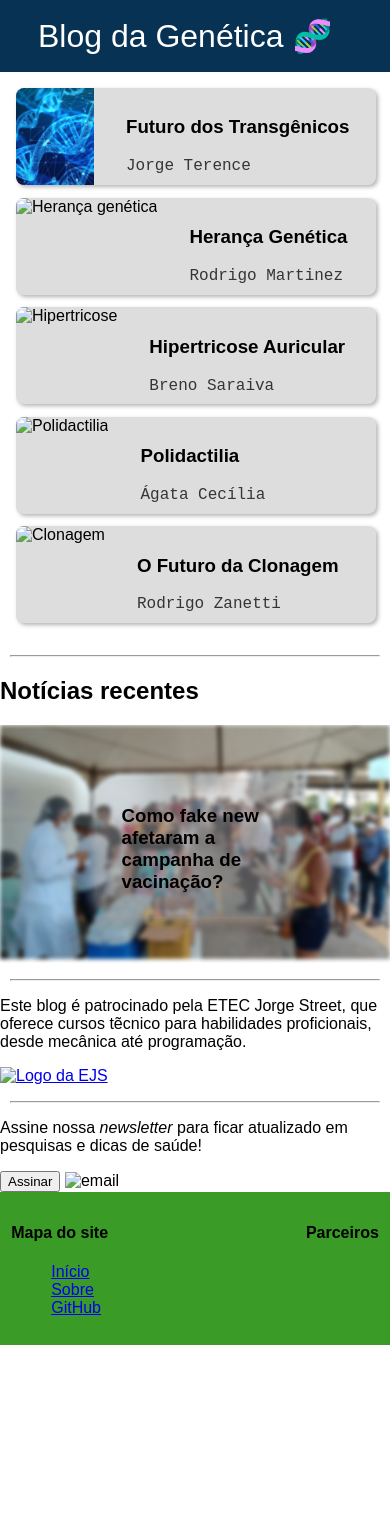
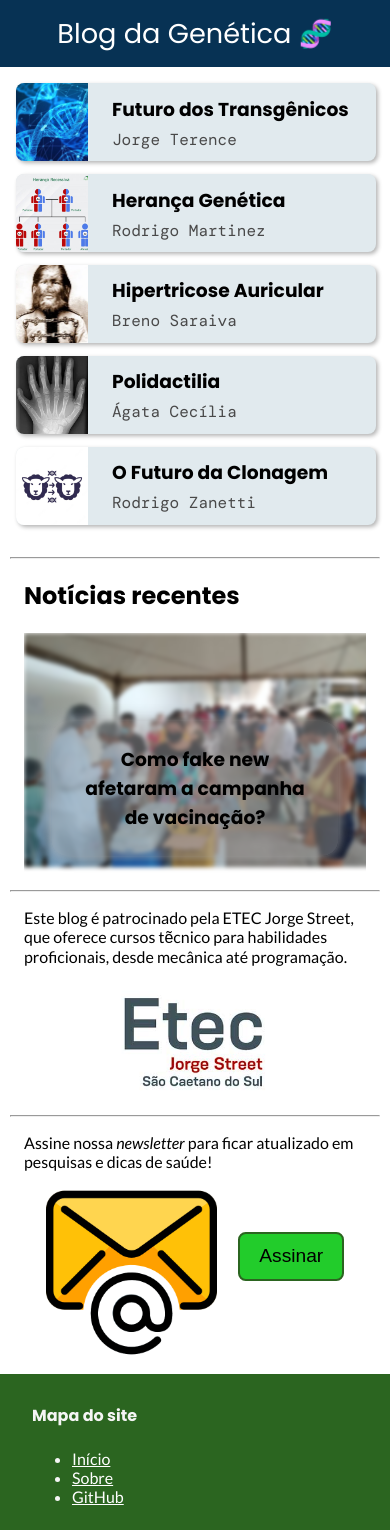
Before and after one commit to JorgeTerence/health-blog, a plain HTML site: page index.html in a window 390 px wide. Before the commit the page ends 1345 px from the top, so only its background shows below. Drawn offline with nearby package versions, Linux system fonts and the light colour scheme.

Commit message:
Presentation ✌️

```diff
--- a/index.html
+++ b/index.html
@@ -12,12 +12,7 @@
   </head>
   <body>
     <nav>
-      <a class="logo" href="#">Blog da Genética 🧬</a>
-      <ul>
-        <li><a href="#articles">Artigos</a></li>
-        <li><a href="#partners">Parceiros</a></li>
-        <li><a href="about.html">Sobre</a></li>
-      </ul>
+      <a class="logo" href="index.html">Blog da Genética 🧬</a>
     </nav>
 
     <main>
@@ -25,33 +20,37 @@
         <div>
           <img src="assets/home/genes.jpg" alt="Transgênicos" />
           <div>
-            <a href="pages/transgenicos.html"><h3>Futuro dos Transgênicos</h3></a>
+            <a href="pages/transgenicos.html">
+              <h3>Futuro dos Transgênicos</h3>
+            </a>
             <span class="author">Jorge Terence</span>
           </div>
         </div>
         <div>
-          <img src="" alt="Herança genética" />
+          <img src="assets/home/herança-genética.jpg" alt="Herança genética" />
           <div>
             <a href="pages/herança.html"><h3>Herança Genética</h3></a>
             <span class="author">Rodrigo Martinez</span>
           </div>
         </div>
         <div>
-          <img src="" alt="Hipertricose" />
+          <img src="assets/home/chewie.jpg" alt="Hipertricose" />
           <div>
-            <a href="pages/hipertricose.html"><h3>Hipertricose Auricular</h3></a>
+            <a href="pages/hipertricose.html"
+              ><h3>Hipertricose Auricular</h3></a
+            >
             <span class="author">Breno Saraiva</span>
           </div>
         </div>
         <div>
-          <img src="" alt="Polidactilia" />
+          <img src="assets/home/six-fingers.jpg" alt="Polidactilia" />
           <div>
             <a href="pages/polidactilia.html"><h3>Polidactilia</h3></a>
             <span class="author">Ágata Cecília</span>
           </div>
         </div>
         <div>
-          <img src="" alt="Clonagem" />
+          <img src="assets/home/clonning.jpg" alt="Clonagem" />
           <div>
             <a href="pages/clonagem.html"><h3>O Futuro da Clonagem</h3></a>
             <span class="author">Rodrigo Zanetti</span>
@@ -65,7 +64,7 @@
         <h2>Notícias recentes</h2>
         <div id="roulette">
           <div>
-            <a href="pages/campain.html4">
+            <a href="pages/campain.html">
               <img
                 src="assets/roulette/blood-donation.jpg"
                 alt="campanha de doação de sangue"
@@ -94,8 +93,8 @@
           Este blog é patrocinado pela ETEC Jorge Street, que oferece cursos
           tẽcnico para habilidades proficionais, desde mecânica até programação.
         </p>
-        <a href="https://jorgestreet.com.br">
-          <img src="assets/etec-logo" alt="Logo da EJS" />
+        <a href="https://jorgestreet.com.br" target="_blank">
+          <img src="assets/home/etec-logo.jpg" alt="Logo da EJS" />
         </a>
       </section>
 
@@ -106,14 +105,16 @@
           Assine nossa <i>newsletter</i> para ficar atualizado em pesquisas e
           dicas de saúde!
         </p>
-        <button>Assinar</button>
-        <img src="assets/mail.png" alt="email" />
+        <div>
+          <img src="assets/home/email.png" alt="Email" title="icons created by Pixel perfect - Flaticon" id="email">
+          <button>Assinar</button>
+        </div>
       </section>
     </main>
     <footer>
       <div>
         <h4>Mapa do site</h4>
-        <ul>
+        <ul class="links">
           <li><a href="index.html">Início</a></li>
           <li><a href="pages/about.html">Sobre</a></li>
           <li>
@@ -121,11 +122,6 @@
           </li>
         </ul>
       </div>
-
-      <div id="partners">
-        <h4>Parceiros</h4>
-        <ul></ul>
-      </div>
     </footer>
   </body>
 </html>
--- a/style/article.css
+++ b/style/article.css
@@ -28,16 +28,15 @@ main {
 }
 
 footer {
-  font-size: 20px;
-  margin: auto;
-  width: 18%;
-  height: 10%;
-  padding: 0px;
+  width: 75vw;
+  padding: 0.3rem 1.2rem;
+  margin: 1.5rem auto;
   background-color: white;
+  box-shadow: 1px 1px 3px rgba(0 0 0 / 0.3);
   border-radius: 10px;
-  text-align: center;
+  font-size: 1.2em;
 }
 
 ul {
-  list-style: none;
+  list-style: upper-roman;
 }
--- a/style/main.css
+++ b/style/main.css
@@ -1,6 +1,12 @@
 :root {
-  --greysonnnnnn: #dddddd;
-  --active: hsl(110, 60%, 38%);
+  --greysonnnnnn: #e1eaee;
+  --active: hsl(110, 52%, 26%);
+}
+
+section > img, a > img {
+  width: 90%;
+  display: block;
+  margin: auto;
 }
 
 .articles {
@@ -18,16 +24,24 @@
 }
 
 .articles > div div {
-  padding: 0.6rem 1rem;
+  display: flex;
+  flex-direction: column;
+  justify-content: center;
+  padding: 0.5rem;
   margin-left: 1rem;
   transition: all 300ms;
 }
 
+.articles h3 {
+  margin: 0;
+}
+
 .articles > div img {
-  max-height: clamp(10vw, 6.5rem, 25vw);
   border-bottom-left-radius: 0.5rem;
   border-top-left-radius: 0.5rem;
-  transition: all 300ms;
+  width: 20%;
+  height: clamp(20vw, 80px, 5vw);
+  object-fit: cover;
 }
 
 .articles a {
@@ -42,8 +56,8 @@
 
 span.author {
   display: block;
-  color: #353535;
-  font-family: 'Fira Mono', 'Courier New', Courier, monospace;
+  color: #494949;
+  font-family: 'DM Mono', 'Courier New', Courier, monospace;
   margin-top: 5px;
 }
 
@@ -51,13 +65,40 @@ hr {
   margin: 1rem 0.6rem;
 }
 
+section:not(.articles) {
+  margin-inline: 1.5rem;
+}
+
+#newsletter div {
+  display: flex;
+  align-items: center;
+  justify-content: space-evenly;
+  margin-block: 1rem;
+}
+
+button {
+  border: 2px solid var(--active);
+  background-color: rgb(34, 204, 43);
+  border-radius: 0.4em;
+  padding: 0.6em 1em;
+  font-size: 1.2em;
+  margin-top: -2rem;
+}
+
+#email {
+  width: 50%;
+}
+
 footer {
   background-color: var(--active);
-  display: flex;
-  padding: 0.7rem;
-  justify-content: space-between;
+  padding: 0.5rem 2rem;
+  color: whitesmoke;
 }
 
 footer ul {
-  list-style-type: none;
+  list-style-type: disc;
 }
+
+footer a {
+  color: white;
+}
--- a/style/nav.css
+++ b/style/nav.css
@@ -1,3 +1,7 @@
+@import url('https://fonts.googleapis.com/css2?family=Poppins:ital,wght@0,400;0,700;1,400;1,700&display=swap');
+@import url('https://fonts.googleapis.com/css2?family=Lato:ital,wght@0,400;0,700;1,400;1,700&display=swap');
+@import url('https://fonts.googleapis.com/css2?family=DM+Mono&display=swap');
+
 body, :root {
   margin: 0;
   padding: 0;
@@ -5,24 +9,27 @@ body, :root {
   font-family: "Poppins", sans-serif;
 }
 
+span, p, ul {
+  font-family: 'Lato', Arial, Helvetica, sans-serif;
+}
+
 nav h2 {
   margin: auto;
-  font-size: 2em;
+  font-size: 1.7em;
 }
 
 nav {
   display: flex;
-  padding: 2vh 3rem;
+  padding: 1.5vh 2rem;
   background: #073254;
   align-items: center;
-  justify-content: space-between;
+  justify-content: center;
 }
 
 nav .logo {
   color: #fff;
-  font-size: 2em;
+  font-size: 1.7em;
   font-weight: 500;
-  margin-left: -10px;
   text-decoration: none;
 }
 
@@ -47,19 +54,6 @@ nav ul li a {
   transition: all 0.3s ease;
 }
 
-nav ul li a.active,
-nav ul li a:hover {
-  color: #111;
-  background: rgb(255, 255, 255);
-}
-
-nav .menu-btn i {
-  color: #fff;
-  font-size: 22px;
-  cursor: pointer;
-  display: none;
-}
-
 @media (max-width: 920px) {
   nav ul {
     display: none;
--- a/style/roulette.css
+++ b/style/roulette.css
@@ -11,8 +11,10 @@
 
 #roulette h3 {
   position: absolute;
-  bottom: 7vw;
+  bottom: 0;
   left: 50%;
+  width: 70%;
+  text-align: center;
   transform: translateX(-50%);
   background-color: rgba(173, 173, 173, 0.45);
   box-shadow: 0 0 1rem rgb(173, 173, 173);
```
Also changed, not shown: pages/about.html (+99 -0 lines), pages/campain.html (+1 -6 lines), pages/clonagem.html (+3 -7 lines), pages/herança.html (+7 -8 lines), pages/hipertricose.html (+8 -9 lines), pages/polidactilia.html (+7 -13 lines), pages/transgenicos.html (+3 -7 lines), assets/articles/daltonismo.jpg (added), assets/articles/sindrome.jpg (added), assets/home/chewie.jpg (added), assets/home/clonning.jpg (added), assets/home/email.png (added), assets/home/herança-genética.jpg (added), assets/home/six-fingers.jpg (added).
